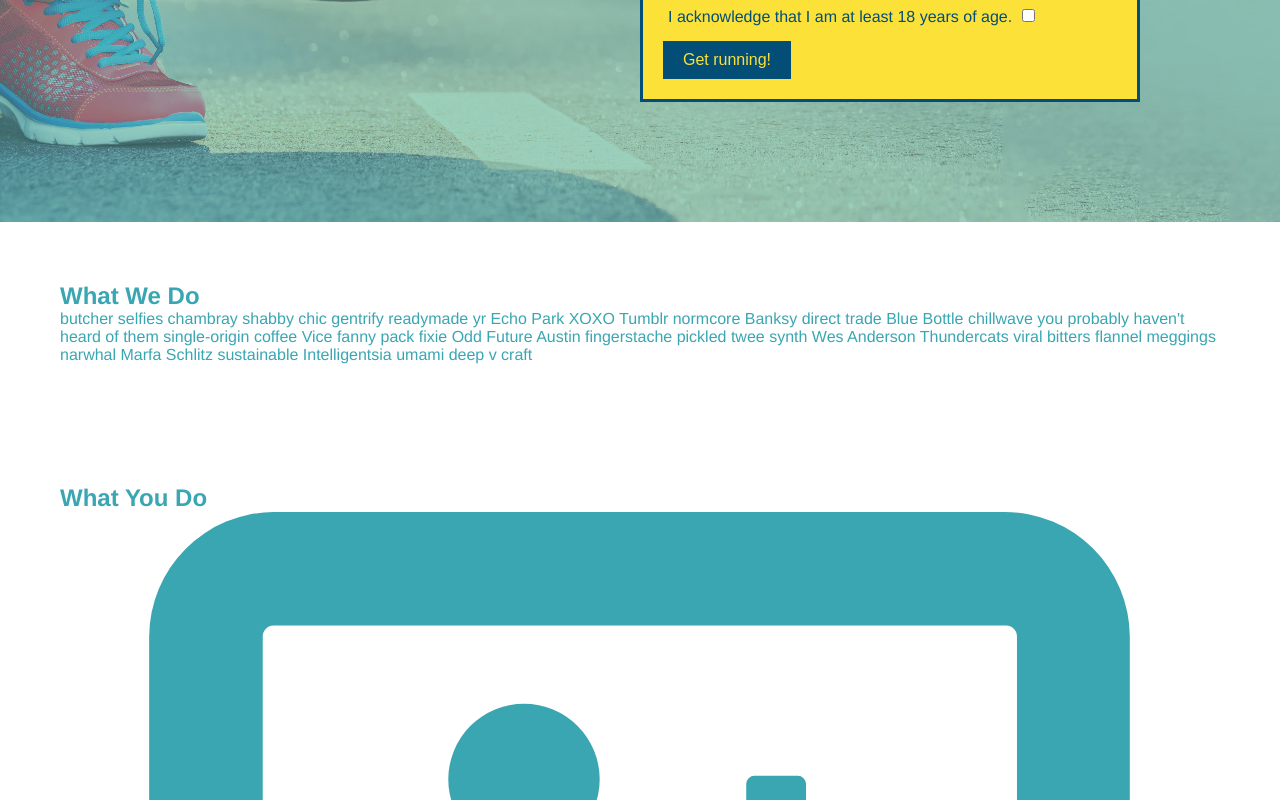
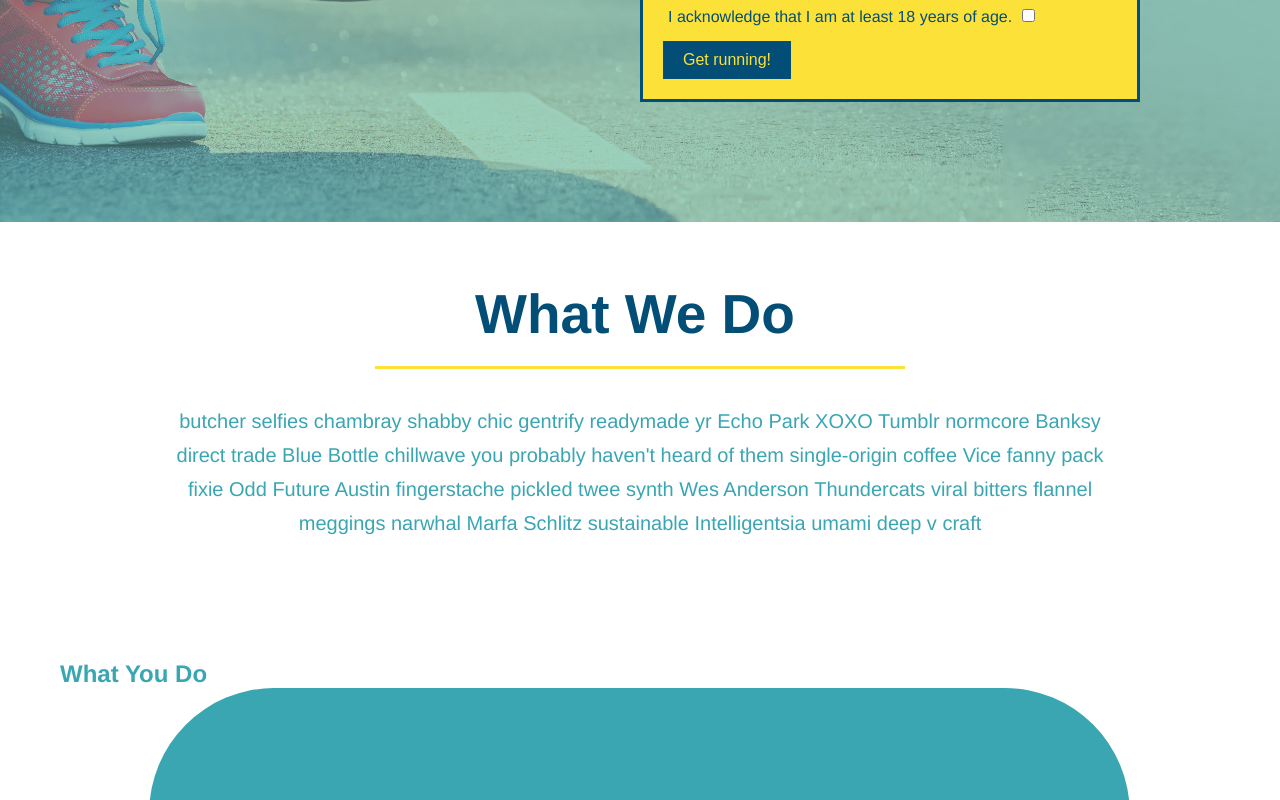
Before and after one commit to Jasonwesleysmith/Run-buddy, a plain HTML site: page index.html in a window 1280 px wide. Shown: the part 660-1460 px from the top of the page. Drawn offline with Linux system fonts and the light colour scheme.

Commit message:
styled what we do section

```diff
--- a/assets/css/style.css
+++ b/assets/css/style.css
@@ -130,3 +130,25 @@
             font-size: 16px;
         }
         /* HERO STYLES END */
+
+        .intro {
+            text-align: center;
+        }
+
+        .intro h2 {
+            font-size: 55px;
+            color:#024e76;
+            margin-bottom: 35px;
+            padding: 0 110px 20px 100px;
+            border-bottom: 3px solid;
+            border-color: #fce138;
+            display: inline-block;
+        }
+
+        .intro p {
+            line-height: 1.7;
+            color: #39a6b2;
+            width: 80%;
+            font-size: 20px;
+            margin: 0 auto;
+        }
--- a/index.html
+++ b/index.html
@@ -66,7 +66,7 @@
             </section>
       <!-- end hero -->
       <!-- "what we do" section -->
-      <section id="what-we-do">
+      <section id="what-we-do" class="intro">
           <h2>What We Do</h2>
           <p>
             butcher selfies chambray shabby chic gentrify readymade yr Echo Park XOXO Tumblr normcore Banksy direct trade Blue Bottle chillwave you probably haven't heard of them single-origin coffee Vice fanny pack fixie Odd Future Austin fingerstache pickled twee synth Wes Anderson Thundercats viral bitters flannel meggings narwhal Marfa Schlitz sustainable Intelligentsia umami deep v craft
```
